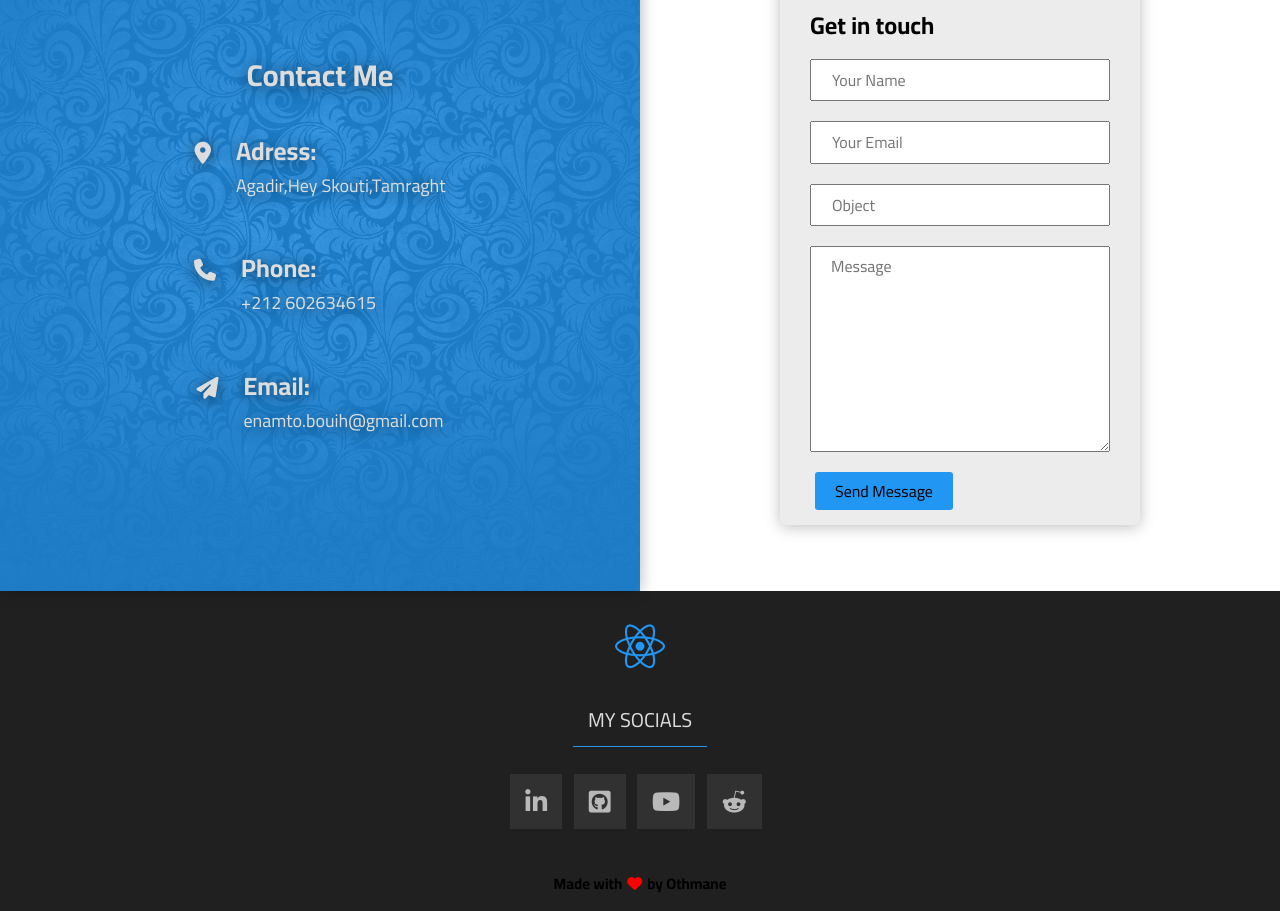
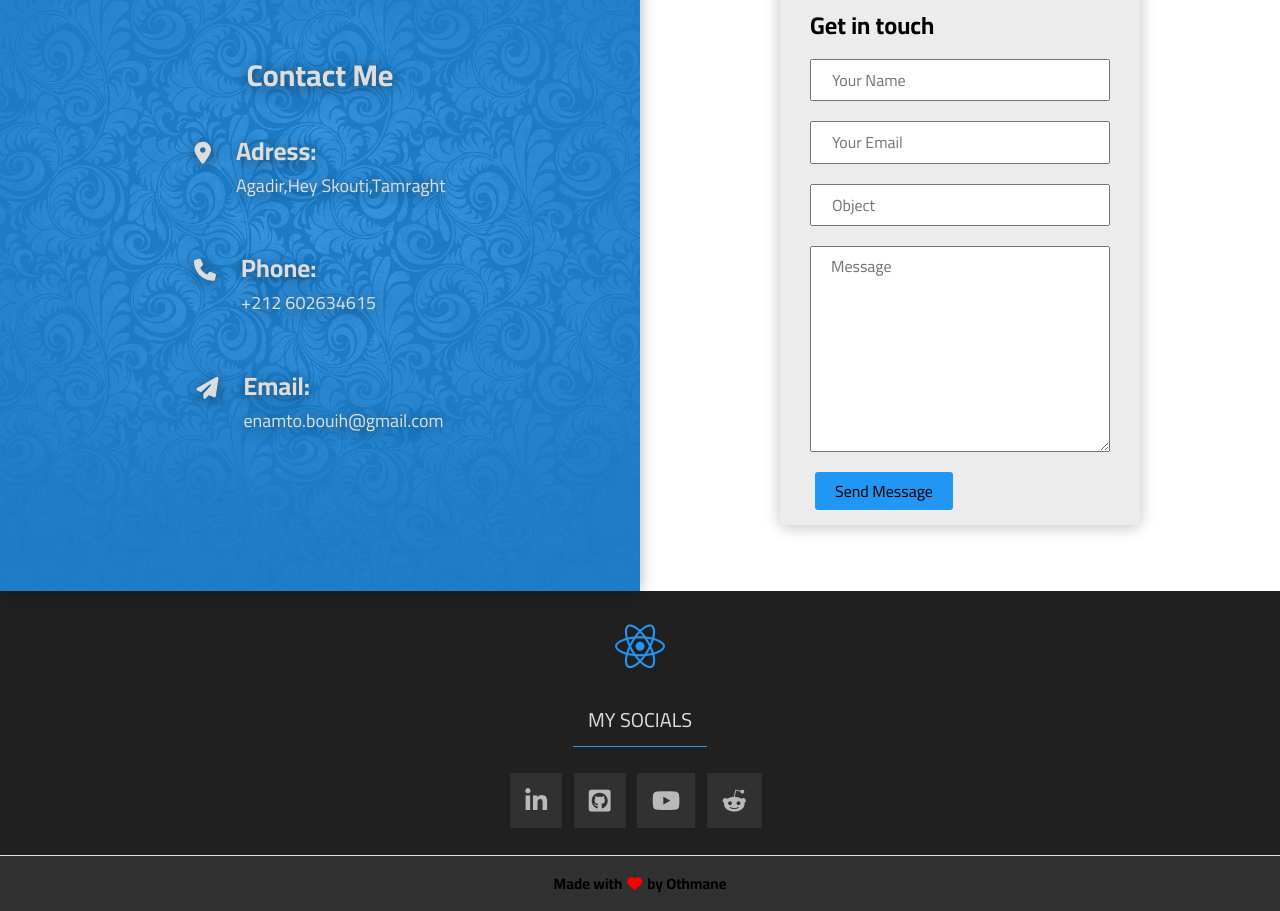
Before and after one commit to amlou456/first-portfolio, a plain HTML site: page index.html in a window 1280 px wide. Shown: the part 2969-3880 px from the top of the page. Drawn offline with Linux system fonts and the light colour scheme.

Commit message:
changed footer

```diff
--- a/css/styles.css
+++ b/css/styles.css
@@ -800,8 +800,9 @@ footer .links .reddit:hover{
 
 footer .love{
     text-align: center;
-    background-image:url(../Images/landing.PNG);
     color: black;
+    border-top: 1px solid #ddd;
+    background-color: #313131;
 }
 
 footer .love h3{
```
